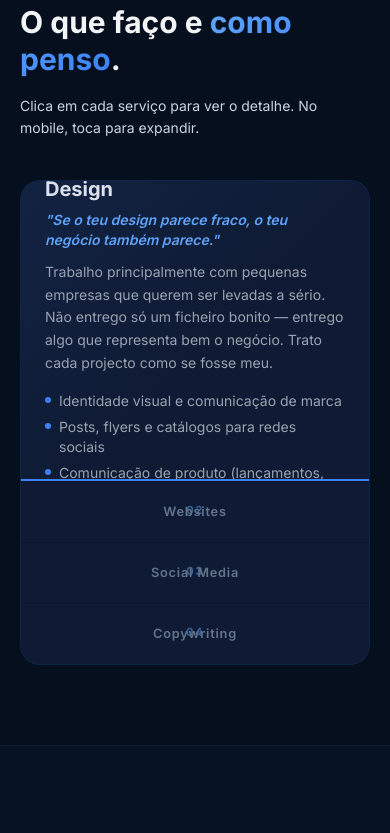
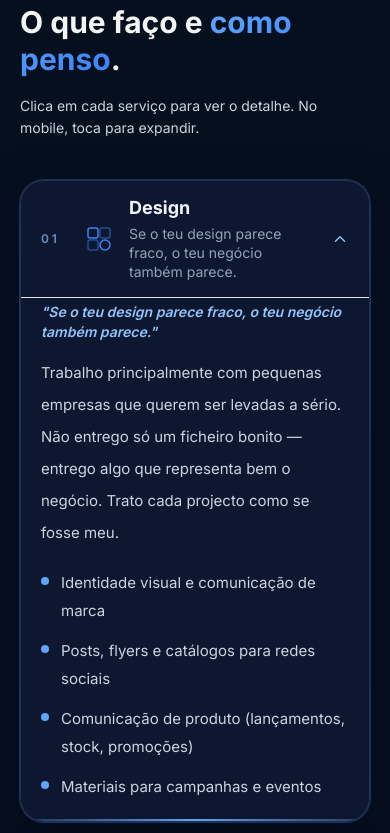
Before and after one commit to Issufoooo/portifolio.haider, a React (Vite) app: page / in a window 390 px wide. Shown: the part 1600-2433 px from the top of the page. Built offline with nearby package versions, Linux system fonts and the light colour scheme.

Commit message:
Update FlexExpandCards.tsx

```diff
--- a/src/components/FlexExpandCards.tsx
+++ b/src/components/FlexExpandCards.tsx
@@ -1,11 +1,6 @@
+
 import React, { useState, useCallback } from 'react';
 import { useMobile } from '../hooks/useMobile';
-
-// ============================================================
-// FLEX EXPAND CARDS
-// Adapted component — blue design system, semantic HTML,
-// desktop: hover/click to expand. Mobile: tap accordion.
-// ============================================================
 
 export interface ServiceItem {
   id: string;
@@ -22,16 +17,131 @@ interface FlexExpandCardsProps {
 }
 
 const FlexExpandCards: React.FC<FlexExpandCardsProps> = ({ services }) => {
+  const isMobile = useMobile();
   const [activeId, setActiveId] = useState<string>(services[0]?.id ?? '');
-  const isMobile = useMobile();
 
-  const handleToggle = useCallback((id: string) => {
-    setActiveId((prev) => (isMobile && prev === id ? '' : id));
-  }, [isMobile]);
+  const handleToggle = useCallback(
+    (id: string) => {
+      setActiveId((prev) => {
+        if (isMobile) return prev === id ? '' : id;
+        return id;
+      });
+    },
+    [isMobile]
+  );
+
+  if (isMobile) {
+    return (
+      <div className="flex flex-col gap-3" role="list" aria-label="Serviços">
+        {services.map((service) => {
+          const isActive = activeId === service.id;
+
+          return (
+            <article
+              key={service.id}
+              role="listitem"
+              className={[
+                'relative overflow-hidden rounded-[24px] border transition-all duration-300',
+                'bg-[rgba(15,27,52,0.88)] border-white/10',
+                isActive
+                  ? 'shadow-[0_0_0_1px_rgba(59,130,246,0.35),0_24px_60px_rgba(2,8,23,0.45)]'
+                  : 'shadow-[0_10px_30px_rgba(2,8,23,0.22)]',
+              ].join(' ')}
+            >
+              <button
+                type="button"
+                onClick={() => handleToggle(service.id)}
+                className="w-full text-left px-5 py-4 flex items-center gap-4"
+                aria-expanded={isActive}
+                aria-controls={`service-panel-${service.id}`}
+              >
+                <span className="text-[12px] font-semibold tracking-[0.24em] text-blue-300/70 min-w-[28px]">
+                  {service.number}
+                </span>
+
+                <div className="shrink-0 text-blue-400">{service.icon}</div>
+
+                <div className="flex-1 min-w-0">
+                  <h3 className="text-lg font-bold text-slate-100 leading-tight">
+                    {service.title}
+                  </h3>
+                  <p className="mt-1 text-sm text-slate-400 leading-snug">
+                    {service.tagline}
+                  </p>
+                </div>
+
+                <span
+                  className={[
+                    'ml-2 shrink-0 transition-transform duration-300 text-blue-300',
+                    isActive ? 'rotate-180' : 'rotate-0',
+                  ].join(' ')}
+                  aria-hidden="true"
+                >
+                  <svg
+                    width="18"
+                    height="18"
+                    viewBox="0 0 24 24"
+                    fill="none"
+                  >
+                    <path
+                      d="M6 9L12 15L18 9"
+                      stroke="currentColor"
+                      strokeWidth="1.8"
+                      strokeLinecap="round"
+                      strokeLinejoin="round"
+                    />
+                  </svg>
+                </span>
+              </button>
+
+              <div
+                id={`service-panel-${service.id}`}
+                className={[
+                  'grid transition-[grid-template-rows,opacity] duration-300 ease-out',
+                  isActive ? 'grid-rows-[1fr] opacity-100' : 'grid-rows-[0fr] opacity-90',
+                ].join(' ')}
+              >
+                <div className="overflow-hidden">
+                  <div className="px-5 pb-5 pt-1 border-t border-white/8">
+                    <p className="text-blue-300 text-sm font-semibold italic leading-snug">
+                      "{service.tagline}"
+                    </p>
+
+                    <p className="mt-4 text-slate-300 text-[15px] leading-8">
+                      {service.description}
+                    </p>
+
+                    <ul
+                      className="mt-5 space-y-3"
+                      aria-label={`O que inclui ${service.title}`}
+                    >
+                      {service.points.map((point, i) => (
+                        <li
+                          key={i}
+                          className="flex items-start gap-3 text-slate-300 text-[15px] leading-7"
+                        >
+                          <span className="mt-2 w-2 h-2 rounded-full bg-blue-400 shrink-0" />
+                          <span>{point}</span>
+                        </li>
+                      ))}
+                    </ul>
+                  </div>
+                </div>
+              </div>
+
+              {isActive && (
+                <span className="absolute inset-x-0 bottom-0 h-[2px] bg-gradient-to-r from-blue-400/20 via-blue-400 to-blue-300/20" />
+              )}
+            </article>
+          );
+        })}
+      </div>
+    );
+  }
 
   return (
     <div
-      className="service-cards-container"
+      className="flex gap-3 min-h-[560px] w-full"
       role="list"
       aria-label="Serviços"
     >
@@ -42,74 +152,86 @@ const FlexExpandCards: React.FC<FlexExpandCardsProps> = ({ services }) => {
           <article
             key={service.id}
             role="listitem"
-            className={`service-card${isActive ? ' is-active' : ''}`}
+            tabIndex={0}
             onClick={() => handleToggle(service.id)}
-            onMouseEnter={() => !isMobile && setActiveId(service.id)}
+            onMouseEnter={() => setActiveId(service.id)}
             onKeyDown={(e) => {
               if (e.key === 'Enter' || e.key === ' ') {
                 e.preventDefault();
                 handleToggle(service.id);
               }
             }}
-            tabIndex={0}
             aria-expanded={isActive}
             aria-label={`Serviço: ${service.title}`}
+            className={[
+              'group relative overflow-hidden rounded-[28px] border cursor-pointer',
+              'transition-all duration-500 ease-[cubic-bezier(0.22,1,0.36,1)]',
+              'bg-[linear-gradient(180deg,rgba(15,27,52,0.92),rgba(8,18,37,0.98))]',
+              'border-white/10',
+              isActive
+                ? 'shadow-[0_0_0_1px_rgba(59,130,246,0.35),0_40px_100px_rgba(2,8,23,0.55)]'
+                : 'shadow-[0_20px_60px_rgba(2,8,23,0.28)] hover:border-blue-400/30',
+            ].join(' ')}
+            style={{
+              flex: isActive ? 4 : 1,
+            }}
           >
-            {/* Number indicator */}
-            <span className="service-card-number" aria-hidden="true">
+            <span className="absolute left-5 top-5 text-[12px] font-semibold tracking-[0.24em] text-blue-300/55 z-10">
               {service.number}
             </span>
 
-            {/* Vertical label (collapsed state) */}
-            <span className="service-card-label-vertical" aria-hidden="true">
+            {!isActive && (
+              <div className="absolute inset-0 flex items-center justify-center px-4">
+                <span className="text-slate-300/72 text-[15px] font-semibold tracking-[0.2em] uppercase [writing-mode:vertical-rl] rotate-180">
                   {service.title}
                 </span>
+              </div>
+            )}
 
-            {/* Expanded content */}
-            <div className="service-card-content">
-              {/* Icon */}
-              <div className="mb-4 text-blue-500" aria-hidden="true">
-                {service.icon}
-              </div>
+            <div
+              className={[
+                'h-full transition-opacity duration-300',
+                isActive ? 'opacity-100' : 'opacity-0 pointer-events-none',
+              ].join(' ')}
+            >
+              <div className="relative z-10 h-full flex flex-col px-7 pt-16 pb-7">
+                <div className="mb-5 text-blue-400">{service.icon}</div>
 
-              {/* Title */}
-              <h3 className="text-xl font-bold text-gray-200 mb-2 leading-tight">
+                <h3 className="text-[28px] font-black text-slate-100 leading-tight">
                   {service.title}
                 </h3>
 
-              {/* Tagline */}
-              <p className="text-blue-400 text-sm font-semibold mb-3 leading-snug italic">
+                <p className="mt-3 text-blue-300 text-[15px] font-semibold italic leading-7 max-w-[36ch]">
                   "{service.tagline}"
                 </p>
 
-              {/* Description */}
-              <p className="text-gray-400 text-sm leading-relaxed mb-4">
+                <p className="mt-5 text-slate-300 text-[15px] leading-8 max-w-[42ch]">
                   {service.description}
                 </p>
 
-              {/* Points */}
-              <ul className="space-y-1.5" aria-label={`O que inclui ${service.title}`}>
+                <ul
+                  className="mt-6 space-y-3"
+                  aria-label={`O que inclui ${service.title}`}
+                >
                   {service.points.map((point, i) => (
                     <li
                       key={i}
-                    className="flex items-start gap-2 text-gray-400 text-sm"
+                      className="flex items-start gap-3 text-slate-300 text-[15px] leading-7"
                     >
-                    <span
-                      className="mt-1.5 w-1.5 h-1.5 rounded-full bg-blue-500 flex-shrink-0"
-                      aria-hidden="true"
-                    />
+                      <span className="mt-2 w-2 h-2 rounded-full bg-blue-400 shrink-0" />
                       <span>{point}</span>
                     </li>
                   ))}
                 </ul>
               </div>
 
-            {/* Active glow border */}
+              <div className="pointer-events-none absolute inset-0">
+                <div className="absolute inset-0 bg-[radial-gradient(circle_at_top_right,rgba(96,165,250,0.14),transparent_35%),radial-gradient(circle_at_bottom_left,rgba(59,130,246,0.10),transparent_30%)]" />
+              </div>
+            </div>
+
             {isActive && (
-              <span
-                className="absolute inset-x-0 bottom-0 h-0.5 bg-blue-500"
-                aria-hidden="true"
-              />
+              <span className="absolute inset-x-0 bottom-0 h-[2px] bg-gradient-to-r from-blue-400/10 via-blue-400 to-blue-300/10" />
             )}
           </article>
         );
```
Lines whose indentation alone changed are shown as unchanged.
